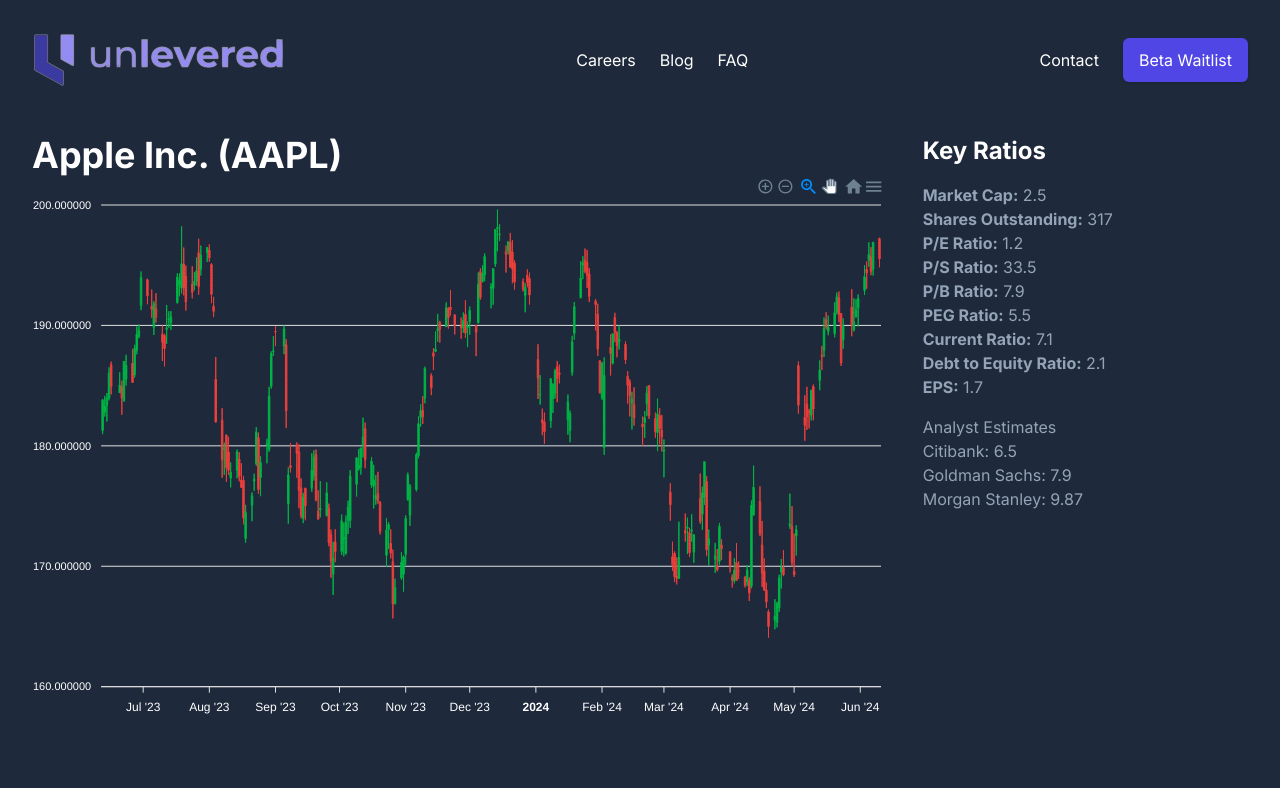
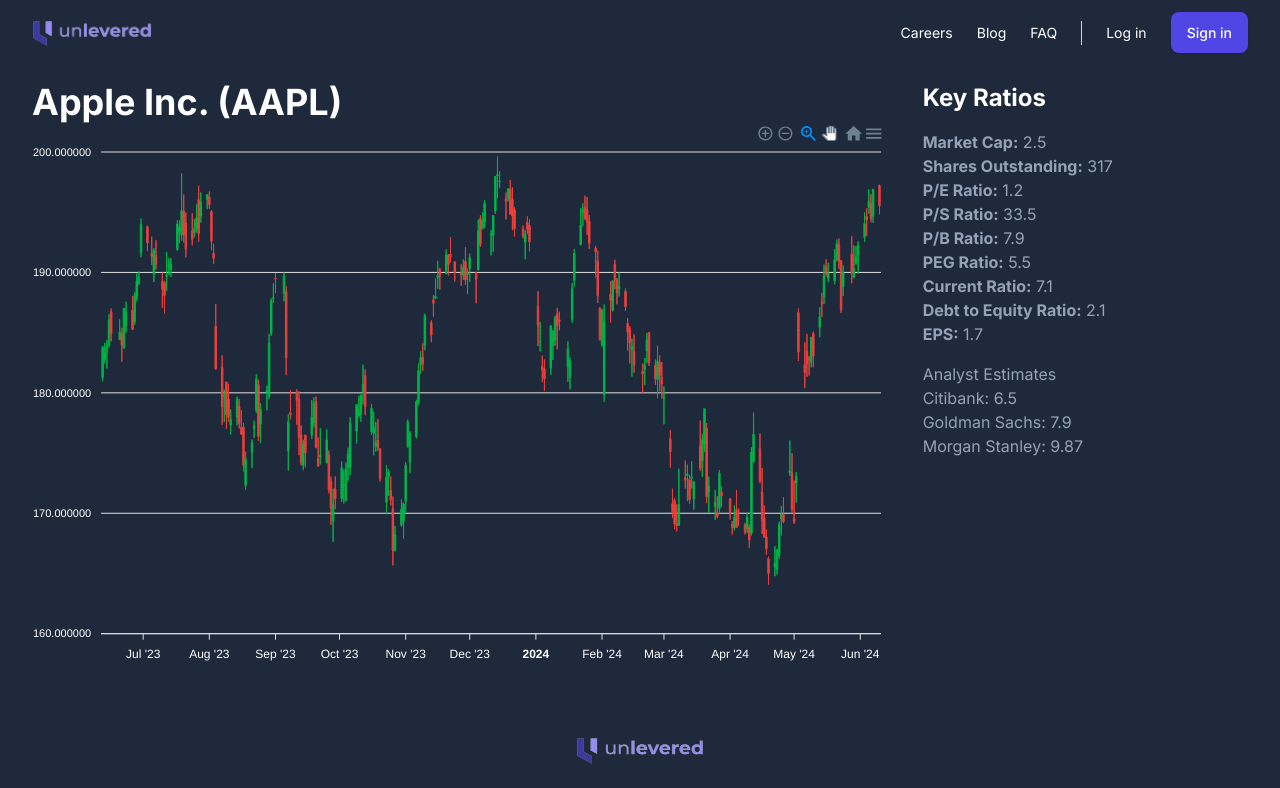
Before and after one commit to Hyobewan-Kenobi/unlevered-frontend, a Next.js app: page / in a window 1280 px wide. Shown: the top 788 px of the page. Built offline with nearby package versions, Linux system fonts and the light colour scheme.

Commit message:
navbar fixes

```diff
--- a/src/components/NavBar.tsx
+++ b/src/components/NavBar.tsx
@@ -1,10 +1,10 @@
-import { useEffect, useRef, useState } from 'react'
+import React, { useState } from 'react';
+
 export default () => {
 
-  const [state, setState] = useState(false);
-  const navRef = useRef<HTMLDivElement>(null);
+    const [state, setState] = useState(false)
 
-  // Replace javascript:void(0) path with your path
+    // Replace javascript:void(0) paths with your paths
     const navigation = [
     { title: "Careers", path: "javascript:void(0)" },
       { title: "Blog", path: "javascript:void(0)" },
@@ -12,19 +12,19 @@
     ]
 
     return (
-      <nav ref={navRef} className="bg-slate-800 w-full top-0 z-20 py-4">
-          <div className="items-center px-4 max-w-screen-xl mx-auto md:px-8 lg:flex">
-              <div className="flex items-center justify-between py-3 lg:py-4 lg:block">
+        <nav className="bg-slate-800 border-b w-full md:static md:text-sm md:border-none">
+            <div className="items-center px-4 max-w-screen-xl mx-auto md:flex md:px-8">
+                <div className="flex items-center justify-between py-3 md:py-5 md:block">
                     <a href="javascript:void(0)">
                         <img
                             src="/Unlevered-Logo-253x55.png"
-                            width={253}
-                            height={55}
+                            width={120}
+                            height={50}
                             alt="unlevered logo"
                         />
                     </a>
-                  <div className="lg:hidden">
-                      <button className="text-white outline-none p-2 rounded-md focus:border-white focus:border"
+                    <div className="md:hidden">
+                        <button className="text-white hover:text-gray-800"
                             onClick={() => setState(!state)}
                         >
                             {
@@ -33,44 +33,41 @@
                                         <path fillRule="evenodd" d="M4.293 4.293a1 1 0 011.414 0L10 8.586l4.293-4.293a1 1 0 111.414 1.414L11.414 10l4.293 4.293a1 1 0 01-1.414 1.414L10 11.414l-4.293 4.293a1 1 0 01-1.414-1.414L8.586 10 4.293 5.707a1 1 0 010-1.414z" clipRule="evenodd" />
                                     </svg>
                                 ) : (
-                                  <svg xmlns="http://www.w3.org/2000/svg" className="h-6 w-6" fill="none" viewBox="0 0 24 24" stroke="currentColor">
-                                      <path strokeLinecap="round" strokeLinejoin="round" strokeWidth={2} d="M4 8h16M4 16h16" />
+                                    <svg xmlns="http://www.w3.org/2000/svg" fill="none" viewBox="0 0 24 24" strokeWidth={1.5} stroke="currentColor" className="w-6 h-6">
+                                        <path strokeLinecap="round" strokeLinejoin="round" d="M3.75 6.75h16.5M3.75 12h16.5m-16.5 5.25h16.5" />
                                     </svg>
                                 )
                             }
                         </button>
                     </div>
                 </div>
-              <div className={`flex-1 justify-between flex-row-reverse lg:overflow-visible lg:flex lg:pb-0 lg:pr-0 lg:h-auto ${ state ? 'h-screen pb-20 overflow-auto pr-4' : 'hidden'}`}>
-                    <div>
-                        <ul className="flex flex-col-reverse space-x-0 lg:space-x-6 lg:flex-row">
-                            <li className="mt-8 mb-8 lg:mt-0 lg:mb-0">
-                                <a href="javascript:void(0)" className="text-white hover:text-indigo-600">
-                                    Contact
-                                </a>
-                            </li>
-                            <li className="mt-8 lg:mt-0">
-                                <a href="javascript:void(0)" className="py-3 px-4 text-center text-white bg-indigo-600 hover:bg-indigo-700 rounded-md shadow block lg:inline">
-                                    Beta Waitlist
-                                </a>
-                            </li>
-                        </ul>
-                    </div>
-                    <div className="flex-1">
-                        <ul className="justify-center items-center space-y-8 lg:flex lg:space-x-6 lg:space-y-0">
+                <div className={`flex-1 pb-3 mt-8 md:block md:pb-0 md:mt-0 ${state ? 'block' : 'hidden'}`}>
+                    <ul className="justify-end items-center space-y-6 md:flex md:space-x-6 md:space-y-0">
                         {
                             navigation.map((item, idx) => {
                                 return (
                                     <li key={idx} className="text-white hover:text-indigo-600">
-                                            <a href={item.path}>
-                                                { item.title }
+                                        <a href={item.path} className="block">
+                                            {item.title}
                                         </a>
                                     </li>
                                 )
                             })
                         }
+                        <span className='hidden w-px h-6 bg-gray-300 md:block'></span>
+                        <div className='space-y-3 items-center gap-x-6 md:flex md:space-y-0'>
+                            <li>
+                                <a href="javascript:void(0)" className="block py-3 text-center text-white hover:text-indigo-600 border rounded-lg md:border-none">
+                                    Log in
+                                </a>
+                            </li>
+                            <li>
+                                <a href="javascript:void(0)" className="block py-3 px-4 font-medium text-center text-white bg-indigo-600 hover:bg-indigo-500 active:bg-indigo-700 active:shadow-none rounded-lg shadow md:inline">
+                                    Sign in
+                                </a>
+                            </li>
+                        </div>
                     </ul>
-                    </div>
                 </div>
             </div>
         </nav>
```
Lines whose indentation alone changed are shown as unchanged.
